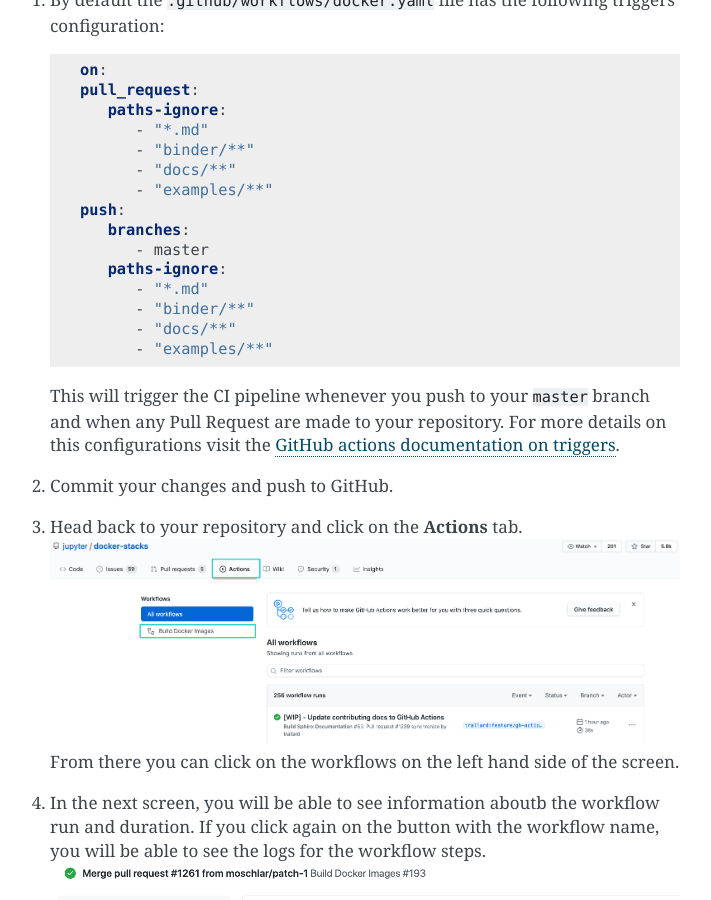
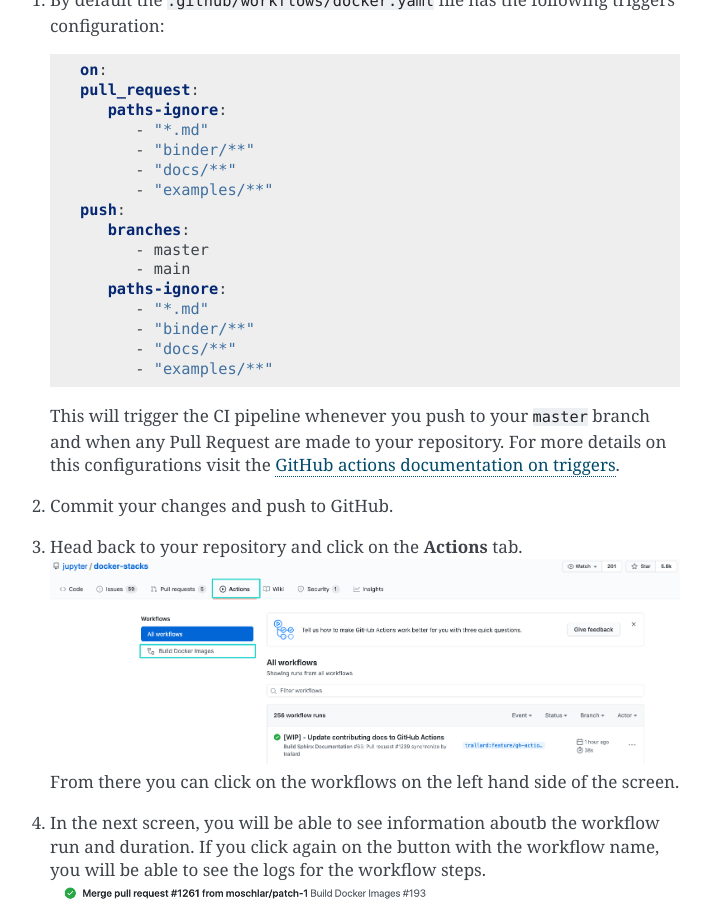
Before and after one commit to jupyter/docker-stacks, a Sphinx documentation site: the page built from docs/contributing/stacks.md, in a window 1280 px wide and 900 px high, scrolled down 1643 px. Shown: the whole window, without its empty margins (400-1111 px from the left). Built offline with Sphinx 7.4.7, drawn with Linux system fonts in a browser that asks for light colours; pages that are not in the unit, such as notebooks, are missing from menus.

Commit message:
Add main as default branch
Co-authored-by: Romain <romainx@users.noreply.github.com>

```diff
--- a/docs/contributing/stacks.md
+++ b/docs/contributing/stacks.md
@@ -89,6 +89,7 @@ The cookiecutter template comes with a `.github/workflows/docker.yml` file, whic
    push:
       branches:
          - master
+         - main
       paths-ignore:
          - "*.md"
          - "binder/**"
```
